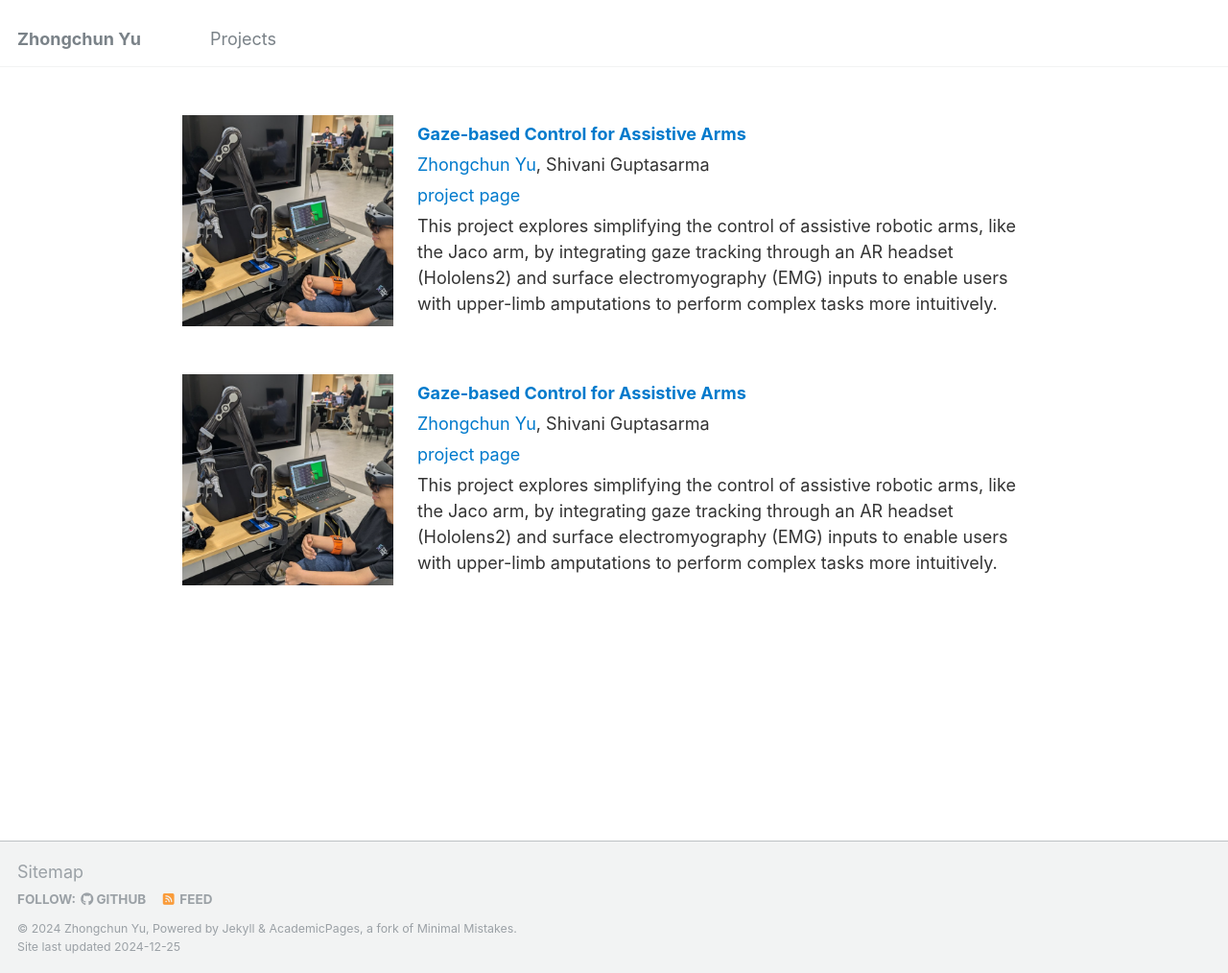
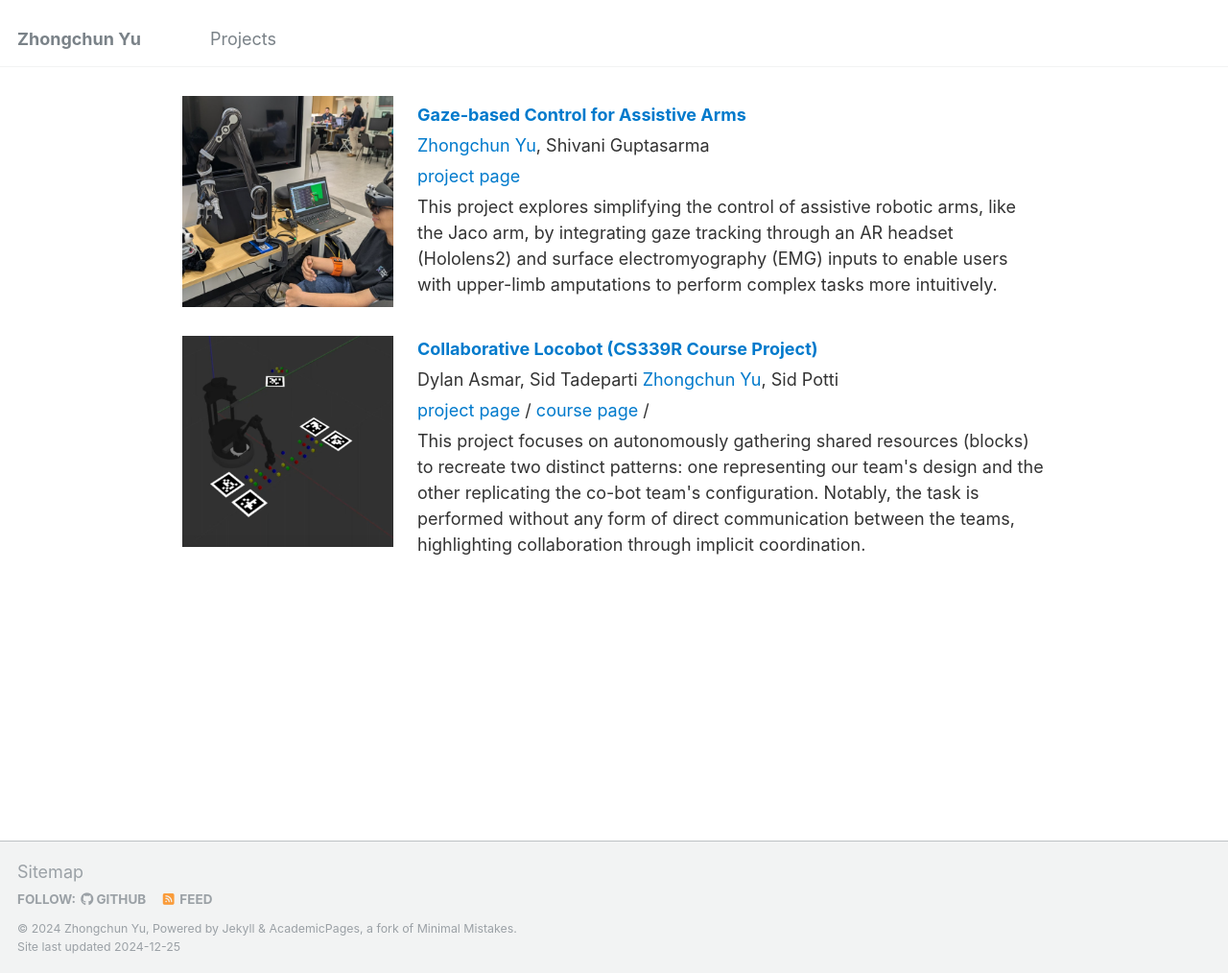
Before and after one commit to yuzhongchun17/yuzhongchun17.github.io, a Jekyll site: the page built from _pages/research.html, in a window 1280 px wide and 1014 px high. Shown: the whole window at 96% size. Built offline with Jekyll 4.4.1, drawn with Linux system fonts in a browser that asks for light colours.

Commit message:
Update research.html

```diff
--- a/_pages/research.html
+++ b/_pages/research.html
@@ -17,7 +17,7 @@ permalink: /research/
     max-width: 900px; /* Constrain the table width for readability */
     margin: 0 auto; /* Center the table */
     border-collapse: separate; /* Allow spacing between rows */
-    border-spacing: 0 50px; /* Add space between rows */
+    border-spacing: 0 30px; /* Add space between rows */
     border: none; /* Remove table borders */
   }
 
@@ -254,21 +254,24 @@ permalink: /research/
             Your browser does not support the video tag.
           </video>
         </div>
-        <img src="/images/gaze.png" alt="gaze_based_control thumbnail">
+        <img src="/images/collaborative_robot.png" alt="gaze_based_control thumbnail">
       </td>
       <td class="research-content">
-        <a href="https://src.stanford.edu/demo/gaze-based-control-for-assistive-arms" class="research-title">
-          Gaze-based Control for Assistive Arms
+        <a href="https://sites.google.com/view/locobots-me-326/home?authuser=0" class="research-title">
+          Collaborative Locobot (CS339R Course Project)
         </a>
         <p class="research-authors">
-          <a href="https://yuzhongchun17.github.io/">Zhongchun Yu</a>, Shivani Guptasarma
+
+          Dylan Asmar, Sid Tadeparti
+          <a href="https://yuzhongchun17.github.io/">Zhongchun Yu</a>,
+          Sid Potti
         </p>
         <p class="research-links">
-          <a href="https://src.stanford.edu/demo/gaze-based-control-for-assistive-arms">project page</a>
+          <a href="https://sites.google.com/view/locobots-me-326/home?authuser=0">project page</a> /
+          <a href="https://arm.stanford.edu/courses/collaborative-robotics/">course page</a> /
         </p>
         <p class="research-description">
-          This project explores simplifying the control of assistive robotic arms, like the Jaco arm, by integrating gaze tracking through an AR headset (Hololens2) and surface electromyography (EMG) inputs to enable users with upper-limb amputations to perform complex tasks more intuitively.        </p>
-      </td>
+          This project focuses on autonomously gathering shared resources (blocks) to recreate two distinct patterns: one representing our team's design and the other replicating the co-bot team's configuration. Notably, the task is performed without any form of direct communication between the teams, highlighting collaboration through implicit coordination.      </td>
     </tr>
   </table>
 
```
